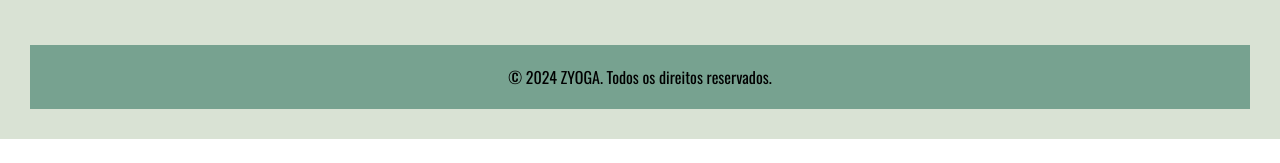
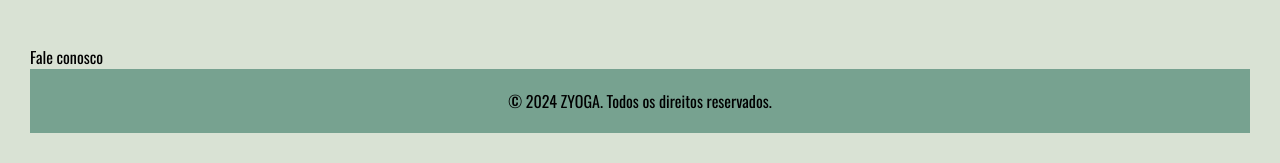
Before and after one commit to vini-nrt/aula-interface, a plain HTML site: page quemsomos.html in a window 1280 px wide. Shown: the part 2834-2997 px from the top of the page. Before the commit the page ends 2973 px from the top, so only its background shows below. Drawn offline with nearby package versions, Linux system fonts and the light colour scheme.

Commit message:
Update quemsomos.html

```diff
--- a/quemsomos.html
+++ b/quemsomos.html
@@ -74,6 +74,7 @@
 </div>
 <br>
 <br>
+<a class="floating-btn">Fale conosco</a><br>
 <footer class="direitos">
     <p>&copy; 2024 ZYOGA. Todos os direitos reservados.</p>
 </footer>
```
